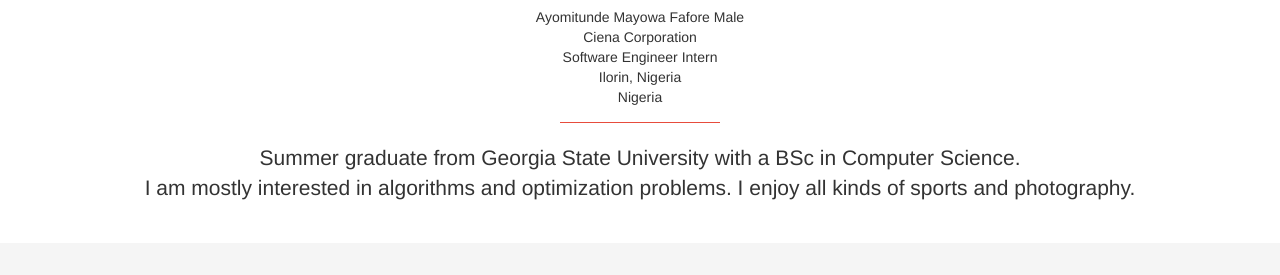
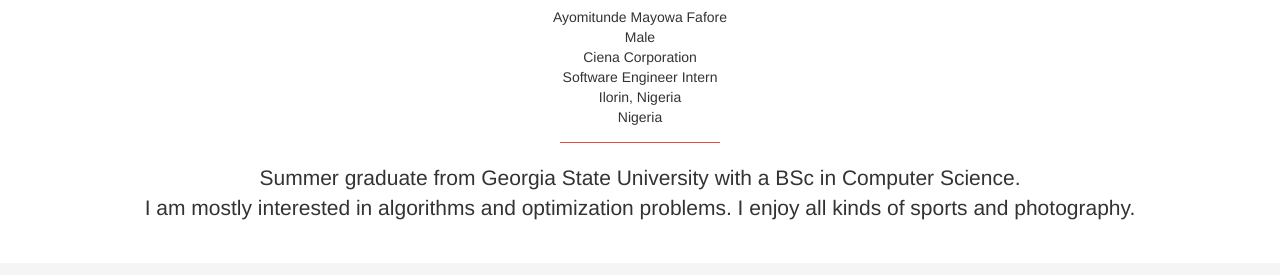
Before and after one commit to afafore1/afafore1.github.io, a plain HTML site: page index.html in a window 1280 px wide. Shown: the part 525-800 px from the top of the page. Drawn offline with nearby package versions, Linux system fonts and the light colour scheme; a script that the page names is missing.

Commit message:
fix male desc

```diff
--- a/index.html
+++ b/index.html
@@ -103,7 +103,7 @@
     <!--img src="http://cdn.getforge.com/ayo.getforge.io/1462994500/images/about.jpg" alt="ABOUT ME" title="ABOUT ME"-->
     <h2>ABOUT ME</h2>
   <span property="givenName">Ayomitunde Mayowa</span>
-  <span property="familyName">Fafore</span>
+  <span property="familyName">Fafore</span><br>
   <span property="gender">Male</span>
   <div property="affiliation" typeof="Organization">
   <span property="legalName">Ciena Corporation</span>
```
